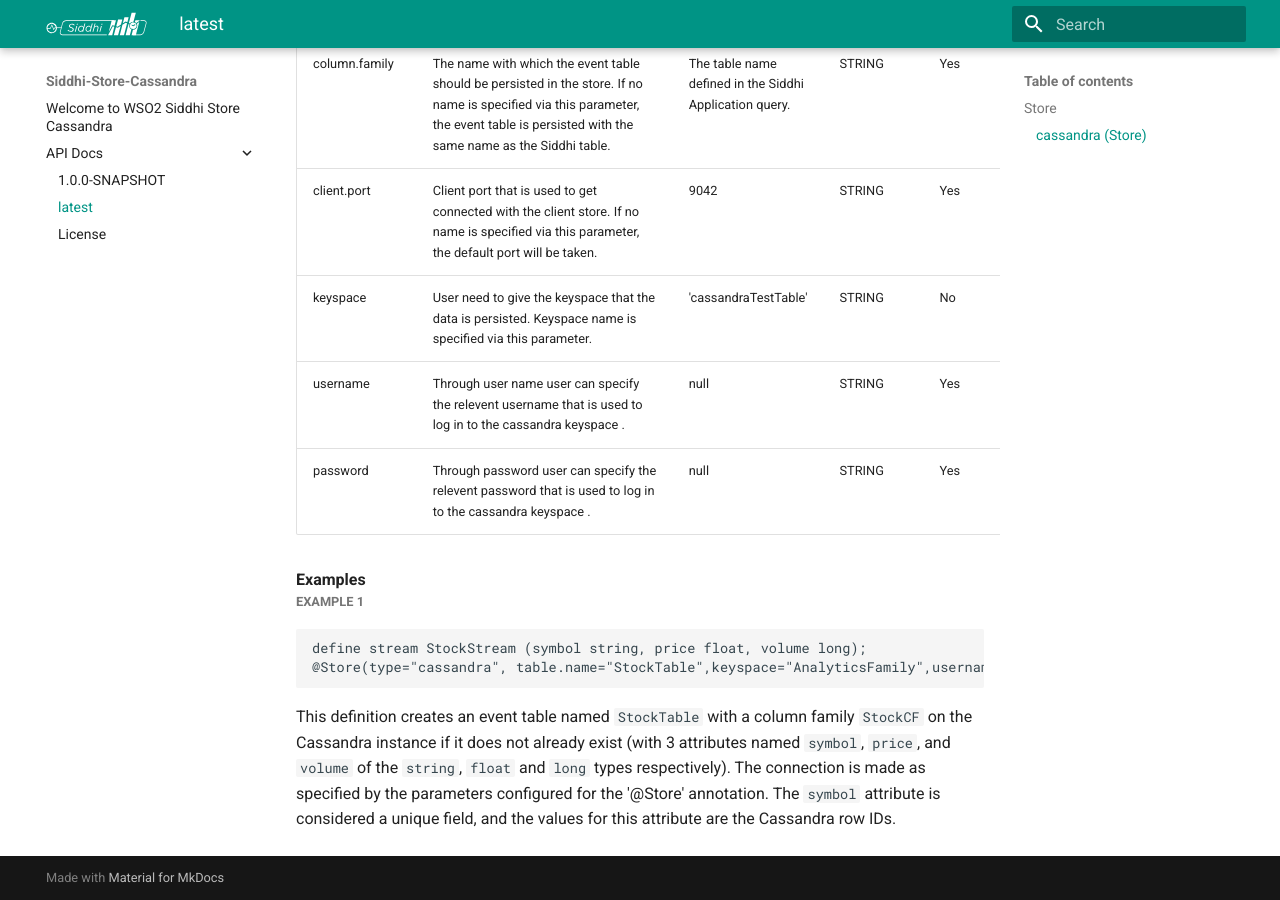
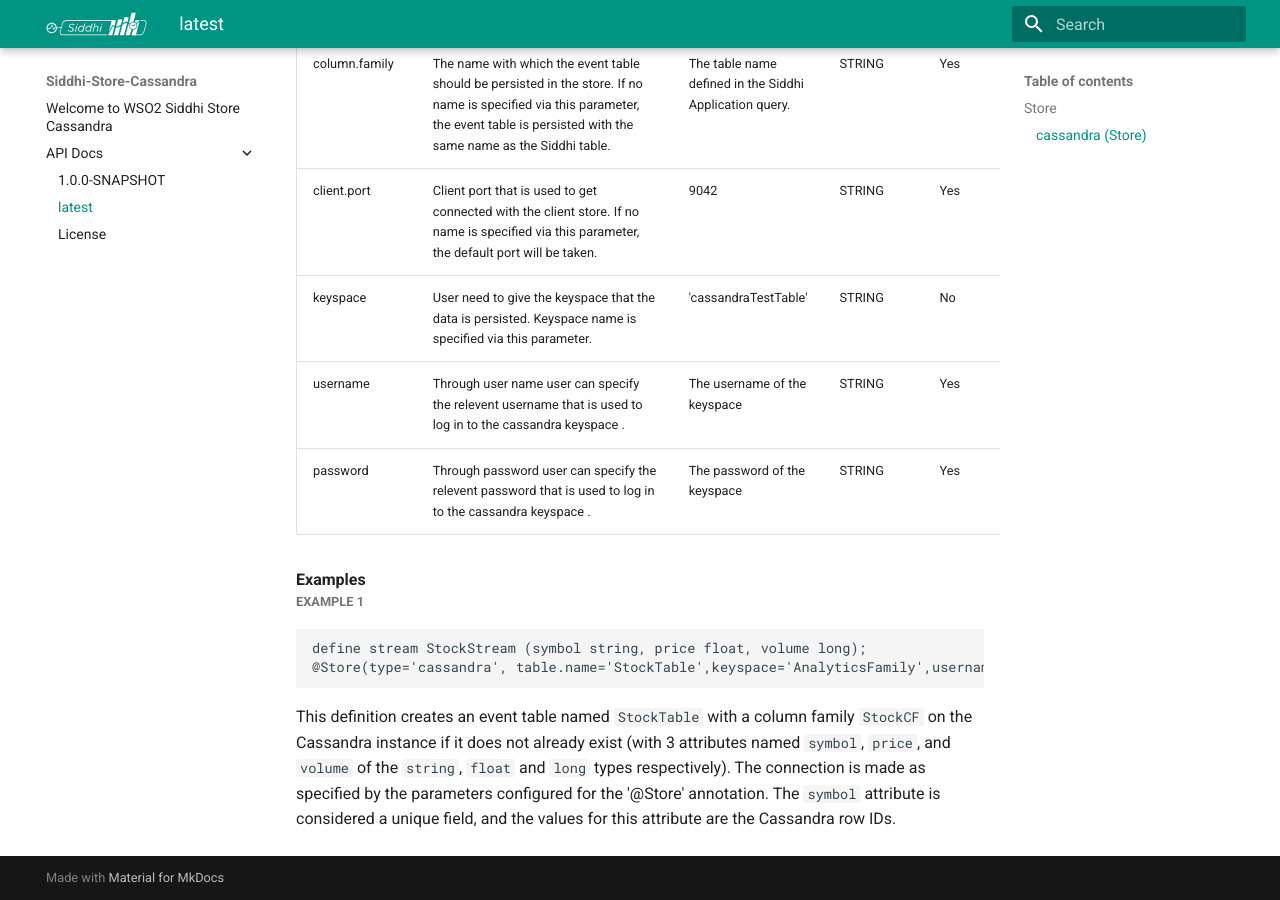
Before and after one commit to wso2-extensions/siddhi-store-cassandra, an MkDocs documentation site: the page built from docs/api/latest.md, in a window 1280 px wide and 900 px high, scrolled down 607 px. Built offline with MkDocs 1.6.1 and Material for MkDocs 9.7.7, drawn with Linux system fonts in a browser that asks for light colours; old or Windows-style settings are respelled for this version of MkDocs.

````diff
--- a/docs/api/latest.md
+++ b/docs/api/latest.md
@@ -58,7 +58,7 @@
     <tr>
         <td style="vertical-align: top">username</td>
         <td style="vertical-align: top; word-wrap: break-word">Through user name user can specify the relevent username that is used to log in to the cassandra keyspace .</td>
-        <td style="vertical-align: top">null</td>
+        <td style="vertical-align: top">The username of the keyspace</td>
         <td style="vertical-align: top">STRING</td>
         <td style="vertical-align: top">Yes</td>
         <td style="vertical-align: top">No</td>
@@ -66,7 +66,7 @@
     <tr>
         <td style="vertical-align: top">password</td>
         <td style="vertical-align: top; word-wrap: break-word">Through password user can specify the relevent password that is used to log in to the cassandra keyspace .</td>
-        <td style="vertical-align: top">null</td>
+        <td style="vertical-align: top">The password of the keyspace</td>
         <td style="vertical-align: top">STRING</td>
         <td style="vertical-align: top">Yes</td>
         <td style="vertical-align: top">No</td>
@@ -77,6 +77,6 @@
 <span id="example-1" class="md-typeset" style="display: block; color: rgba(0, 0, 0, 0.54); font-size: 12.8px; font-weight: bold;">EXAMPLE 1</span>
 ```
 define stream StockStream (symbol string, price float, volume long);
-@Store(type="cassandra", table.name="StockTable",keyspace="AnalyticsFamily",username="cassandra",password="cassandra",cassandra.host="localhost")@IndexBy("volume")@PrimaryKey("symbol")define table StockTable (symbol string, price float, volume long);
+@Store(type='cassandra', table.name='StockTable',keyspace='AnalyticsFamily',username='cassandra',password='cassandra',cassandra.host='localhost')@IndexBy('volume')@PrimaryKey('symbol')define table StockTable (symbol string, price float, volume long);
 ```
 <p style="word-wrap: break-word">This definition creates an event table named <code>StockTable</code> with a column family <code>StockCF</code> on the Cassandra instance if it does not already exist (with 3 attributes named <code>symbol</code>, <code>price</code>, and <code>volume</code> of the <code>string</code>, <code>float</code> and <code>long</code> types respectively). The connection is made as specified by the parameters configured for the '@Store' annotation. The <code>symbol</code> attribute is considered a unique field, and the values for this attribute are the Cassandra row IDs.</p>
````
Also changed, not shown: docs/api/1.0.0-SNAPSHOT.md (+3 -3 lines), 3 other files.
